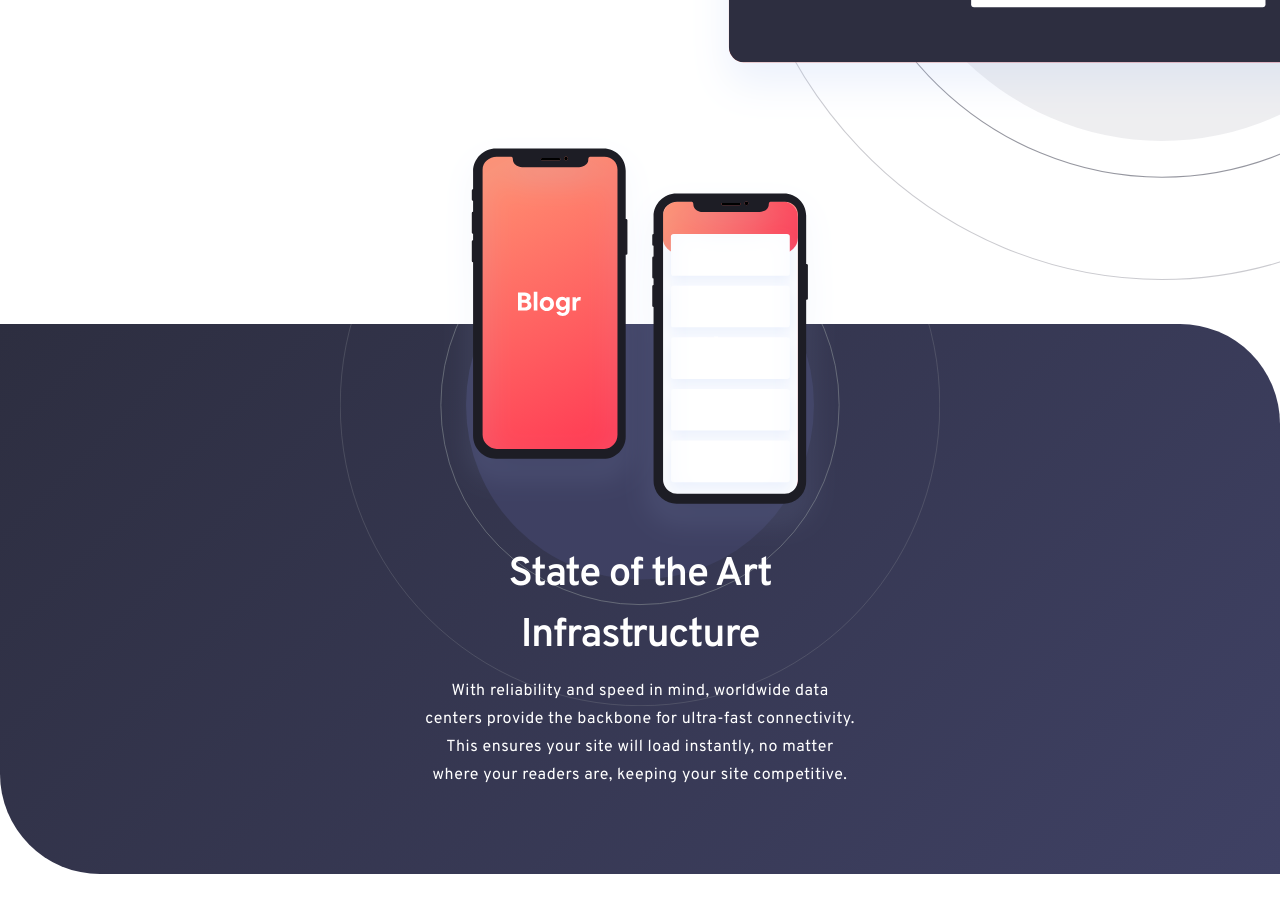
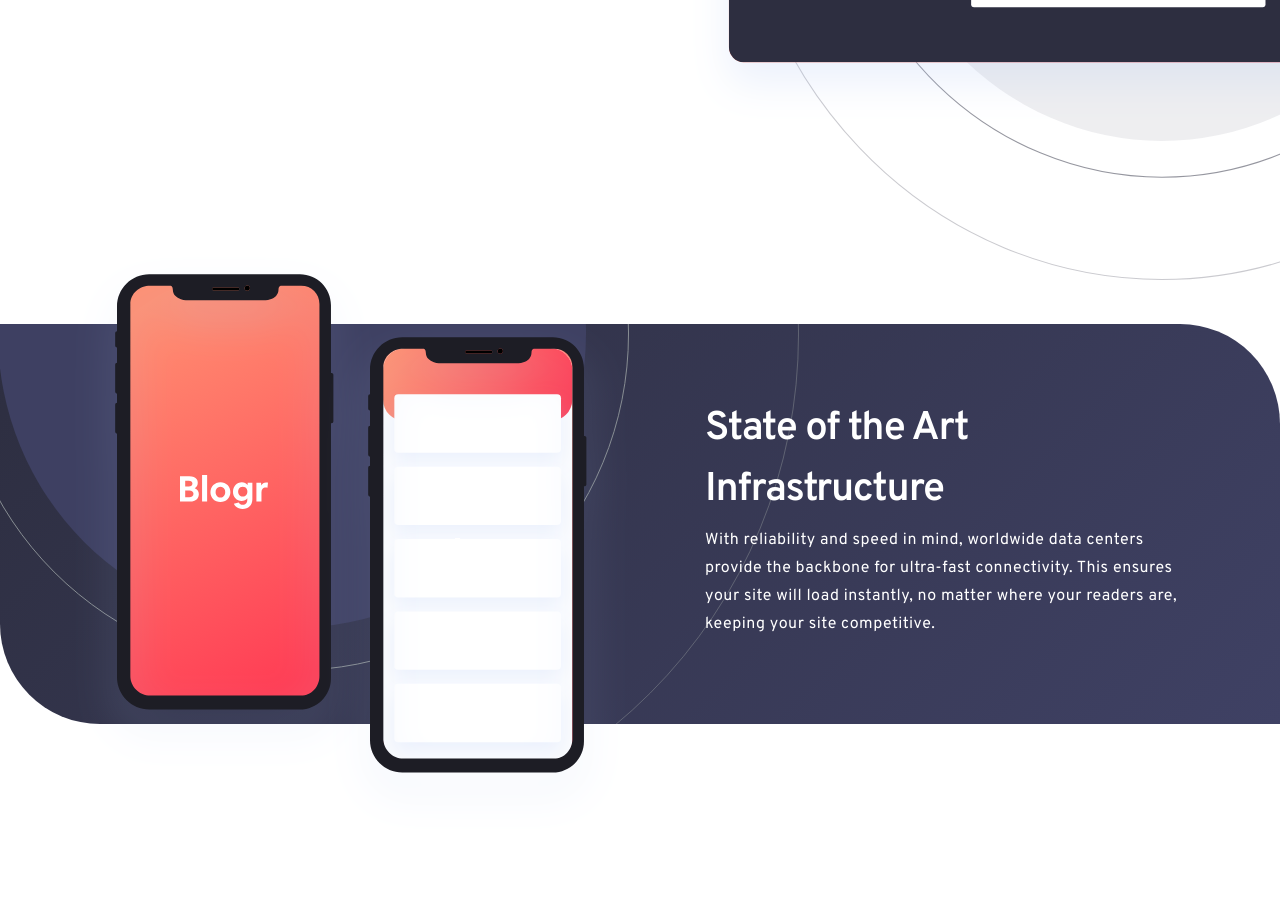
Before and after one commit to ionStici/blogr-landing-page, a website with bundled scripts: page index.html in a window 1280 px wide. Shown: the part 1293-2205 px from the top of the page. Built offline with nearby package versions, Linux system fonts and the light colour scheme.

Commit message:
Add art section for desktop version

```diff
--- a/index.html
+++ b/index.html
@@ -115,14 +115,15 @@
                 <img class="art__phones-img" src="./src/images/illustration-phones.svg" alt="Phones">
             </div>
 
-            <div class="art__content-wrapper">
-                <img class="art__pattern-img" src="./src/images/bg-pattern-circles.svg" alt="">
+            <div class="art__content-layout">
+                <div class="art__content-wrapper">
+                    <img class="art__pattern-img" src="./src/images/bg-pattern-circles.svg" alt="">
 
-                <div>
-                    <h2 class="art__h2">State of the Art Infrastructure</h2>
-                    <p class="art__p">With reliability and speed in mind, worldwide data centers provide the backbone for ultra-fast connectivity. This ensures your site will load instantly, no matter where your readers are, keeping your site competitive.</p>
+                    <div>
+                        <h2 class="art__h2">State of the Art Infrastructure</h2>
+                        <p class="art__p">With reliability and speed in mind, worldwide data centers provide the backbone for ultra-fast connectivity. This ensures your site will load instantly, no matter where your readers are, keeping your site competitive.</p>
+                    </div>
                 </div>
-
             </div>
 
         </section>
--- a/src/css/_art.scss
+++ b/src/css/_art.scss
@@ -3,6 +3,10 @@
   color: #fff;
   font-family: var(--overpass);
   text-align: center;
+
+  @media only screen and (min-width: 1000px) {
+    text-align: left;
+  }
 
   &__img-wrapper {
     width: 375px;
@@ -11,11 +15,46 @@
     top: -180px;
     left: 50%;
     transform: translateX(-50%);
+
+    @media only screen and (min-width: 1000px) {
+      width: revert;
+      max-width: 1605px;
+      margin: 0 auto;
+      position: relative;
+      top: revert;
+      left: revert;
+      transform: revert;
+    }
   }
 
   &__phones-img {
     width: 100%;
     transform: scale(1.05);
+
+    @media only screen and (min-width: 1000px) {
+      width: revert;
+      transform: revert;
+      position: absolute;
+      top: -70px;
+      left: 50px;
+    }
+
+    @media only screen and (min-width: 1100px) {
+      left: 75px;
+    }
+
+    @media only screen and (min-width: 1300px) {
+      left: 125px;
+    }
+  }
+
+  &__content-layout {
+    @media only screen and (min-width: 1000px) {
+      width: 100%;
+      background-image: linear-gradient(135deg, #2d2e40 0%, #3f4164 100%);
+      border-radius: 0px 100px;
+      overflow: hidden;
+    }
   }
 
   &__content-wrapper {
@@ -30,9 +69,56 @@
       height: 550px;
     }
 
+    @media only screen and (min-width: 1000px) {
+      height: 400px;
+      padding: 50px 48px;
+
+      display: flex;
+      max-width: 1440px;
+      margin: 0 auto;
+
+      border-radius: revert;
+      background-image: revert;
+
+      overflow: revert;
+    }
+
+    @media only screen and (min-width: 1100px) {
+      padding-right: 75px;
+    }
+
+    @media only screen and (min-width: 1200px) {
+      padding: 75px;
+    }
+
+    @media only screen and (min-width: 1300px) {
+      padding: 111px 100px 111px 0;
+    }
+
+    @media only screen and (min-width: 1350px) {
+      padding-right: 165px;
+    }
+
     div {
       max-width: 430px;
       margin: 0 auto;
+
+      @media only screen and (min-width: 1000px) {
+        max-width: 350px;
+        margin: 0 0 0 auto;
+      }
+
+      @media only screen and (min-width: 1100px) {
+        max-width: 400px;
+      }
+
+      @media only screen and (min-width: 1200px) {
+        max-width: 500px;
+      }
+
+      @media only screen and (min-width: 1300px) {
+        max-width: 540px;
+      }
     }
   }
 
@@ -44,6 +130,13 @@
 
     width: 600px;
     top: -220px;
+
+    @media only screen and (min-width: 1000px) {
+      transform: revert;
+      width: revert;
+      top: -500px;
+      left: -215px;
+    }
   }
 
   &__h2 {
@@ -55,6 +148,10 @@
     margin-bottom: 10px;
     position: relative;
     z-index: 2;
+
+    @media only screen and (min-width: 1000px) {
+      margin-bottom: 5px;
+    }
   }
 
   &__p {
```
Also changed, not shown: src/css/style.css.
